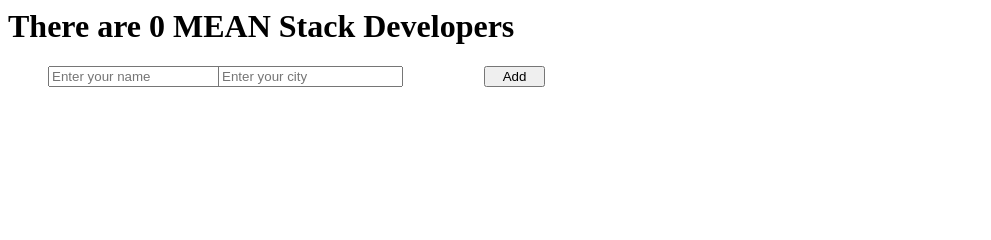
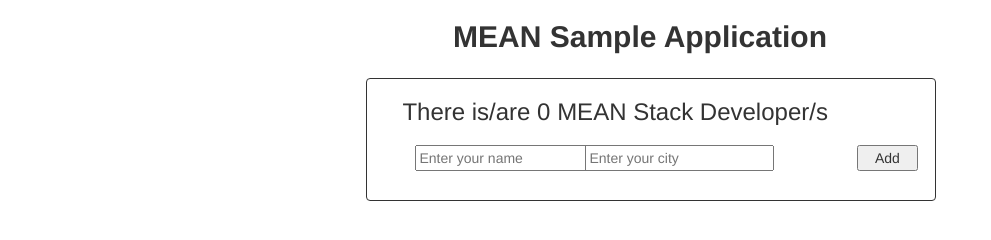
Before and after one commit to sjshank/mean_developerApp, a website: page client/views/landingPage.htm in a window 1280 px wide. Shown: the whole page, without its empty margins (0-991 px from the left). Drawn offline with nearby package versions, Linux system fonts and the light colour scheme; some packages are replaced by stand-ins of ours; no server answers.

Commit message:
Update landingPage.htm

```diff
--- a/client/views/landingPage.htm
+++ b/client/views/landingPage.htm
@@ -1,11 +1,19 @@
 <html ng-cloak ng-app="meanAppDemo">
 	<head>
 		<title>{{title}}</title>
+		<link rel="stylesheet" href="https://maxcdn.bootstrapcdn.com/bootstrap/3.3.6/css/bootstrap.min.css" />
+		<link rel="stylesheet" href="/stylesheets/style.css" />
 	</head>
 <body>
-
-	<div ng-controller="landingPageCtrl">
-		<h1>There are {{developers.length}} MEAN Stack Developers</h1>
+	<div ng-controller="landingPageCtrl" class="container">
+		<div class="row" style="text-align:center;">
+			<h2><strong>MEAN Sample Application</strong></h2>
+		</div>
+		<div class="subContainerDiv" >
+			<hgroup>
+			<h3>There is/are {{developers.length}} MEAN Stack Developer/s</h3>
+		</hgroup>
+		<div class="row">
 			<ul>
 				<li ng-repeat="developer in developers | orderBy:'name'" style="margin-top: 10px;" id="">
 					<div style="float: left; width: 400px;"><div style="float: left; width: 170px;">{{developer.name}} - {{developer.city}}  </div><label>Created on : <span>{{developer.created_at}}</span></label>&nbsp;&nbsp;
@@ -13,11 +21,17 @@
 					<input type="button" id="{{developer._id}}" value="Delete" ng-click="deleteDeveloper(this)" />
 				</li>
 			</ul>
+		</div>
+			<div class="row">
 				<form ng-submit="add()" style="margin-left: 40px;">
-			<div style="float: left; width: 170px;"><input type="text" placeholder="Enter your name" ng-model="dName" ></div>
-			<input type="text" placeholder="Enter your city" ng-model="dCity">&nbsp;&nbsp;&nbsp;
-			<input type="submit" value="Add"  style="margin-left: 65px; width: 61px;" />
+					<div class="nameDiv">
+						<input type="text" placeholder="Enter your name" ng-model="dName" required maxLength = 10>
+					</div>
+						<input type="text" placeholder="Enter your city" ng-model="dCity" required maxLength = 8>&nbsp;&nbsp;&nbsp;
+						<input type="submit" value="Add" class="addBtn" />
 				</form>
+			</div>
+		</div>
 	</div>
 
 		<script type="text/javascript" src="/angular/angular.js"></script>
```
Lines whose indentation alone changed are shown as unchanged.
